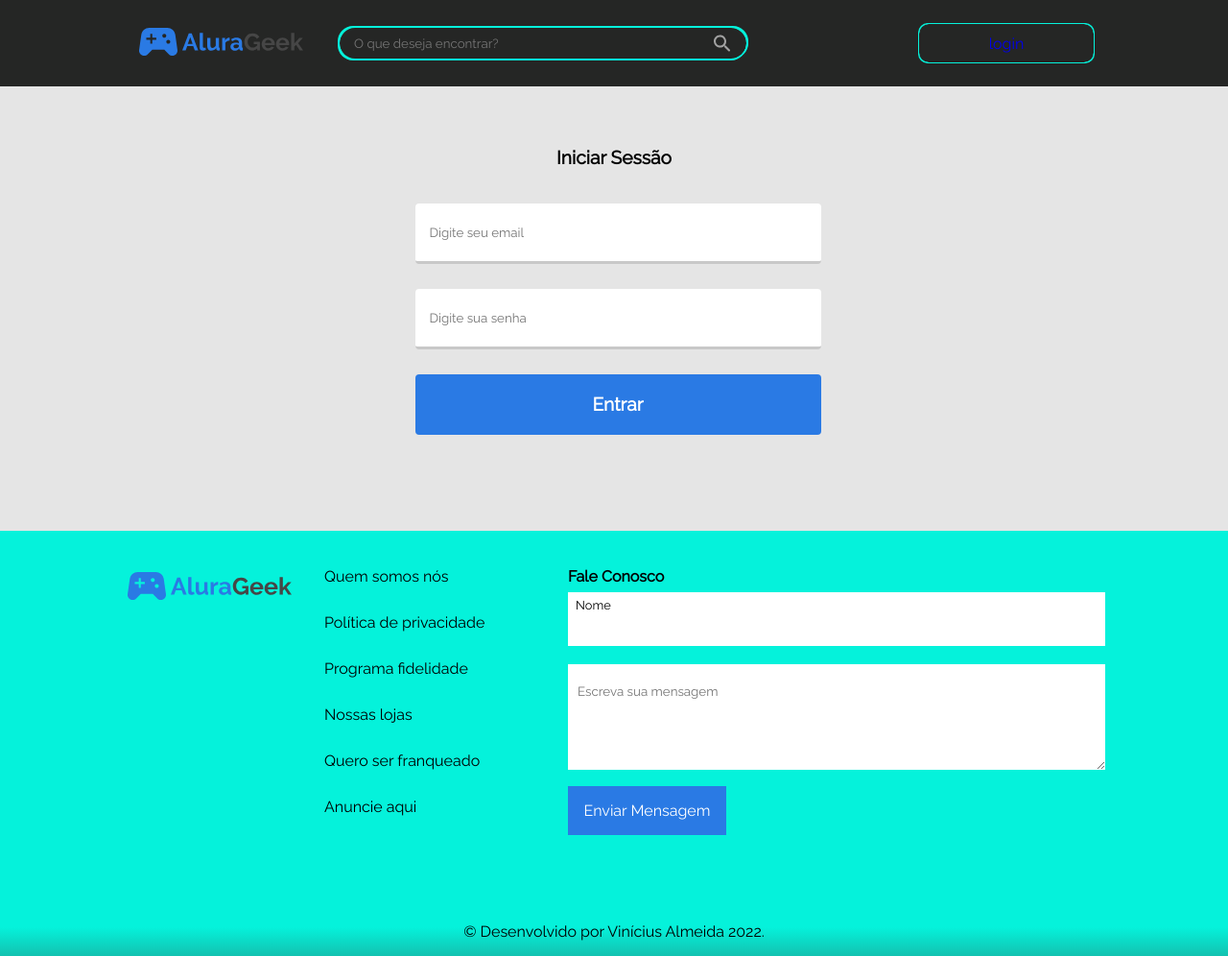
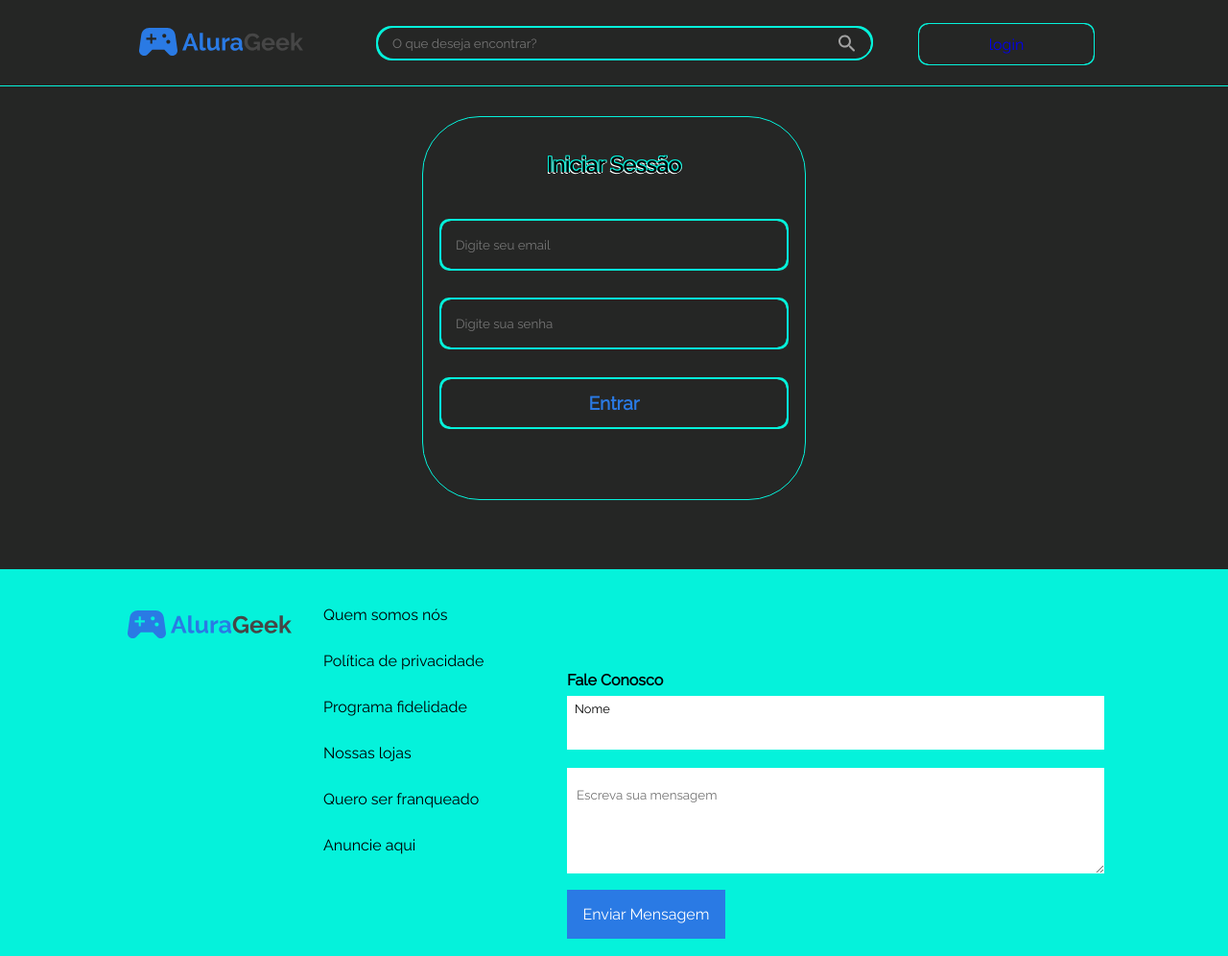
Before and after one commit to Vinicius-Almeeida/Challenge-Front-End-3, a plain HTML site: page login.html in a window 1280 px wide. Shown: the top 996 px of the page at 96% size. Drawn offline with Linux system fonts and the light colour scheme.

Commit message:
Estilizei as páginas de login e produto para ficar padrão com a página inicial que tinha estilizado anteriormente

```diff
--- a/css/login.css
+++ b/css/login.css
@@ -5,46 +5,93 @@
     font-family: 'Raleway', sans-serif;
 }
 
+header {
+    border-bottom: 1px solid #05F2DB;
+}
+
 #login {
-    background: #E5E5E5;
+    background: #252625;
     align-items: center;
     justify-content: center;
-    height: 553px;
+    height: 593px;
     display: flex;
     padding: 3em 0 0 0;
 }
 
+fieldset {
+    display: flex;
+    width: 400px;
+    height: 400px;
+    border: 1px solid #05F2DB;
+    align-items: center;
+    justify-content: center;
+    border-radius: 60px;
+}
+
 #form-login h2 {
     text-align: center;
-    margin-bottom: 2em;
-    font-size: 1.2rem;
+    margin-top: -3em;
+    margin-bottom: 3em;
+    font-size: 1.4rem;
     font-weight: 700;
+    text-shadow: -1px -1px 0 #05F2DB,
+    -1px 1px 0 #FFF,
+    1px -1px 0 #05F2DB,
+    1px 0 0 #FFF;
 }
 
-.senha, .email, .submit {
-    margin-bottom: 2em;
+
+#senha, #email {
+    display: block;
+    width: 360px;
+    height: 50px;
+    border: none;
+    outline: none;
+    border-radius: 10px;
+    background: transparent;
+    box-shadow:  -2px -2px 0 #05F2DB,
+    -2px 2px 0 #05F2DB,
+    2px -2px 0 #05F2DB,
+    2px 2px 0 #05F2DB;
+    color: #05F2DB;
 }
 
-#senha, #email, #submit {
-    width: 423px;
-    height: 63px;
-    border: none;
-    outline: none;
-    border-radius: 4px;
+#senha {
+    margin-top: 3em;
 }
 
 #senha, #email {
-    border-bottom: 3px solid #C8C8C8;
     padding: 0 15px;
+    margin-bottom: 4em;
 }
 
 #submit {
     Padding: 12px 16px 12px 16px;
-    background: #2A7AE4;
+    background: transparent;
+    width: 360px;
+    height: 50px;
+    border: none;
+    outline: none;
+    border-radius: 10px;
+    box-shadow:  -2px -2px 0 #05F2DB,
+    -2px 2px 0 #05F2DB,
+    2px -2px 0 #05F2DB,
+    2px 2px 0 #05F2DB;
+    cursor: pointer;
 }
 
 #submit a {
     font-size: 1.2rem;
-    color: white;
+    color:  #2A7AE4;
     font-weight: 600;
 }
+
+#submit a:hover {
+    color: rgba(1, 35, 32, 1);
+    transition: 2s;
+}
+
+#submit:hover {
+    background: rgba(5, 242, 219, .3);
+    transition: 2s;
+}
--- a/css/produto.css
+++ b/css/produto.css
@@ -5,9 +5,13 @@
     font-family: 'Raleway', sans-serif;
 }
 
+header {
+    border-bottom: 1px solid #05F2DB;
+}
+
 #produto {
-    background: #E5E5E5;
-    height: 920px;
+    background: #252625;
+    height: 1000px;
     padding: 80px 0;
 }
 
@@ -16,11 +20,16 @@
     height: 403px;
     margin: auto;
     align-items: center;
+    padding: 5em 0 0 0;
 }
 
 .produto img {
     float: left;
     margin-right: 1em;
+    box-shadow: -1px -1px 0 #05F2DB,
+    -1px 1px 0 #FFF,
+    1px -1px 0 #05F2DB,
+    1px 0 0 #FFF;
 }
 
 .produto h1 {
@@ -30,26 +39,42 @@
     font-style: normal;
     font-weight: 500;
     line-height: 61px;
+    text-shadow: -1px -1px 0 #05F2DB,
+    -1px 1px 0 #FFF,
+    1px -1px 0 #05F2DB,
+    1px 0 0 #FFF;
 }
 
 .produto p {
-    font-size: 1rem;
+    font-size: 1.3rem;
+    margin-top: 1.8em;
+    color: #05F2DB;
+}
+
+.produto h4 {
+    font-size: 1.5rem;
+    color: #79e30a;
 }
 
 .similares {
-    width: 80%;
+    width: 85%;
     margin: auto;
     justify-content: space-between;
 }
 
 .similares h2 {
-    margin-top: 2em;
+    margin-top: 4em;
     font-size: 32px;
     font-style: normal;
     font-weight: 700;
     line-height: 38px;
+    text-shadow: -1px -1px 0 #05F2DB,
+    -1px 1px 0 #FFF,
+    1px -1px 0 #05F2DB,
+    1px 0 0 #FFF;
+}
 
-}
+
 
 .similares ul {
     display: flex;
@@ -59,13 +84,26 @@
 
 .similares li {
     display: inline-block;
+    width: 180px;
+    height: 260px;
+    border-radius: 5%;
+    box-shadow:  -2px -2px 0 #05F2DB,
+    -2px 2px 0 #FFF,
+    2px -2px 0 #05F2DB,
+    2px 0 0 #FFF;
+    background: #FFFFFF;
 }
 
 .similares li a {
     font-weight: bold;
+    margin-left: .4em;
 }
 
 .similares li img {
-    width: 166px;
+    width: 180px;
     height: 164px;
+    border-radius: 5% 5% 0 0;
 }
+
+.similares ul li:hover {
+    transform: scale(1.1, 1.1);
--- a/css/produtos.css
+++ b/css/produtos.css
@@ -35,6 +35,10 @@ header {
     font-weight: 700;
     margin-top: 6em;
     margin-left: -1.5em;
+    text-shadow: -1px -1px 0 #05F2DB,
+    -1px 1px 0 #FFF,
+    1px -1px 0 #05F2DB,
+    1px 0 0 #FFF;
 }
 
 #btn-add-produto {
--- a/css/style.css
+++ b/css/style.css
@@ -36,18 +36,19 @@ header img {
 }
 
 input[type="search"] {
-    width: 380px;
+    width: 470px;
     height: 32px;
     background: transparent;
     border: none;
     outline: none;
     padding: 10px 15px;
     border-radius: 50px 0 0 50px;
-    margin-bottom: 1.5em;
+    margin: 0 0 1.5em 3em;
     box-shadow:  -2px -2px 0 #05F2DB,
     -2px 2px 0 #05F2DB,
     0 0 0 #05F2DB,
     0 0 0 #05F2DB;
+    color: #05F2DB;
 }
 
 header label {
@@ -73,7 +74,7 @@ header label {
 
 .btn-login {
     width: 182px;
-    height: 40px;
+    height: 42px;
     background: transparent;
     border: none;
     border-radius: 10px;
@@ -84,6 +85,7 @@ header label {
     -1px 1px 0 #05F2DB,
     1px -1px 0 #05F2DB,
     1px 1px 0 #05F2DB;
+    margin-top: .2em;
 }
 
 .btn-login a:visited {
--- a/login.html
+++ b/login.html
@@ -34,17 +34,17 @@
                 <fieldset>
                     <form id="form-login">
                             <h2>Iniciar Sessão</h2>
-                        <label for="email" class="email">
+                        <label for="email" class="email"></label>
                             <input type="email" name="Email" id="email" placeholder="Digite seu email">
-                        </label>
-                        <label for="senha" class="senha">
+
+                        <label for="senha" class="senha"></label>
                             <input type="password" name="Senha" id="senha" placeholder="Digite sua senha">
-                        </label>
-                        <label for="submit" class="submit">
+
+                        <label for="submit" class="submit"> </label>
                             <button type="submit" name="botao" id="submit">
                                 <a href="administrador.html">Entrar</a>
                             </button>
-                        </label>
+
                     </form>
                 </fieldset>
         </section>
```
